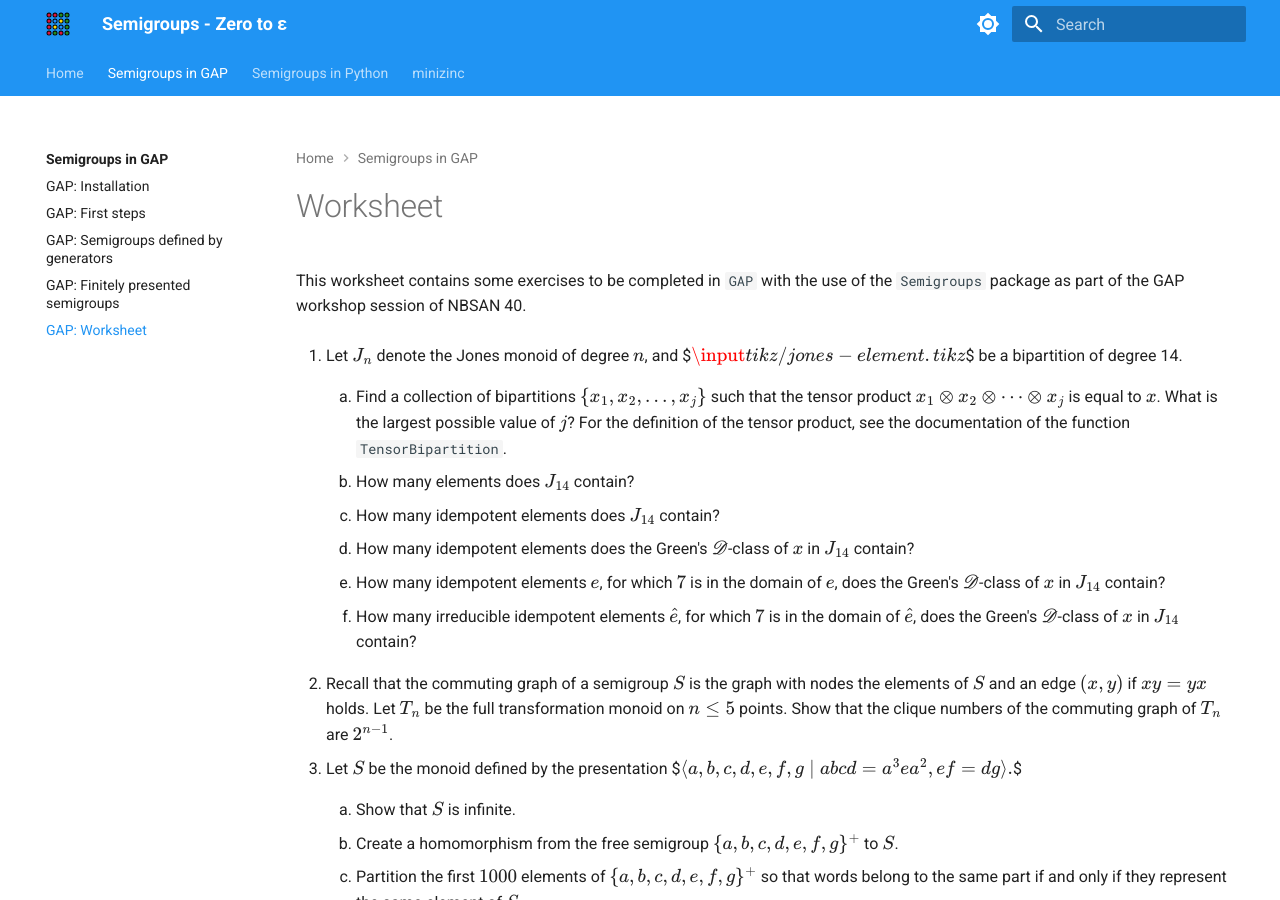
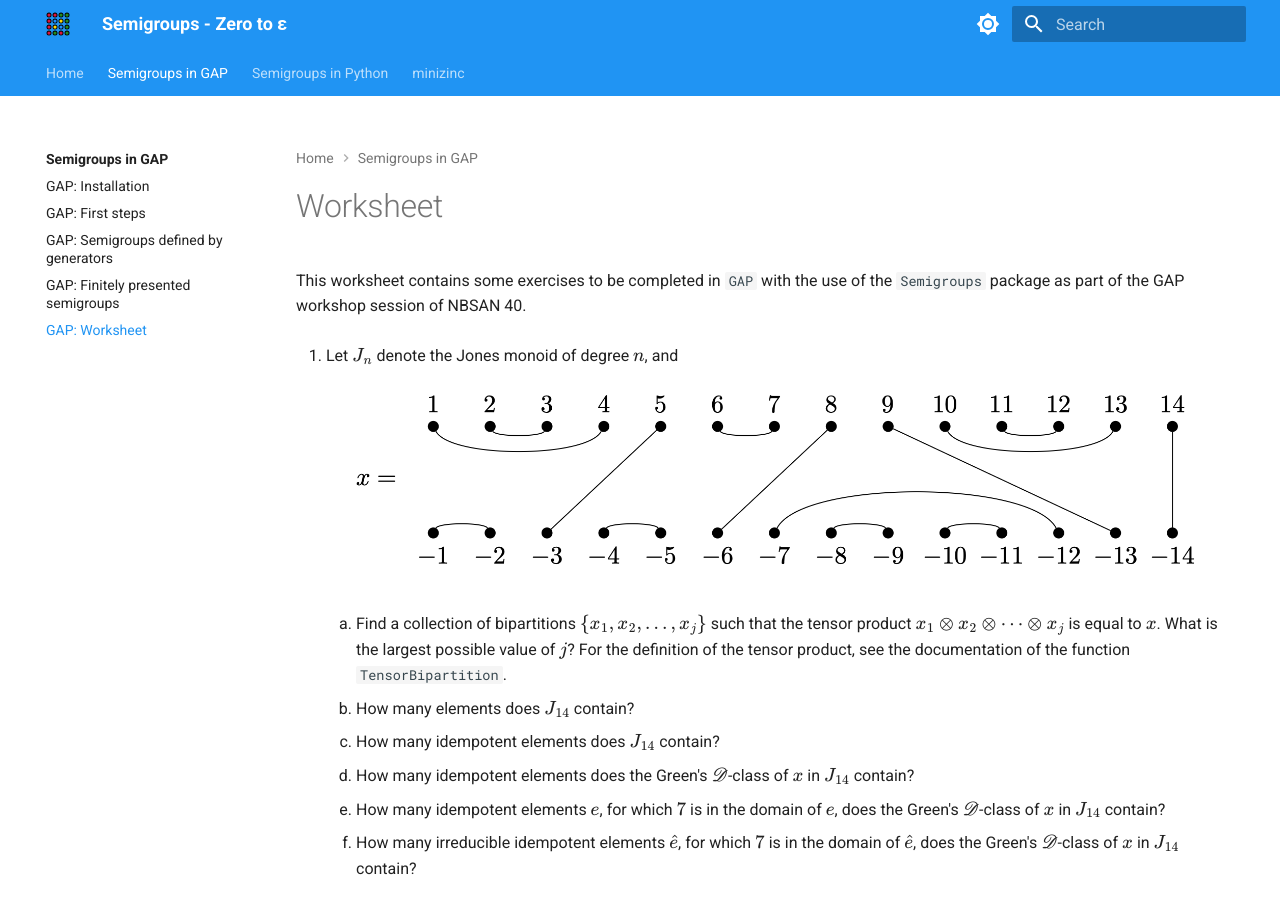
Before and after one commit to libsemigroups/tutorial, an MkDocs documentation site: the page built from docs/gap/worksheet.md, in a window 1280 px wide and 900 px high. Built offline with MkDocs 1.6.1 and Material for MkDocs 9.7.7, drawn with Linux system fonts in a browser that asks for light colours.

Commit message:
Add pandoc translated version of worksheet to GAP

```diff
--- a/docs/gap/worksheet.md
+++ b/docs/gap/worksheet.md
@@ -6,7 +6,7 @@ use of the `Semigroups` package as part of the GAP workshop session of
 NBSAN 40.
 
 1.  Let $J_n$ denote the Jones monoid of degree $n$, and
-    $$\input{tikz/jones-element.tikz}$$ be a bipartition of degree 14.
+    ![An element of the Jones monoid](../images/bipartition.png)
 
     1.  Find a collection of bipartitions $\{x_1, x_2, \dots,
                 x_j\}$ such that the tensor product
```
Also changed, not shown: docs/gap/index.md (+3 -1 lines).
